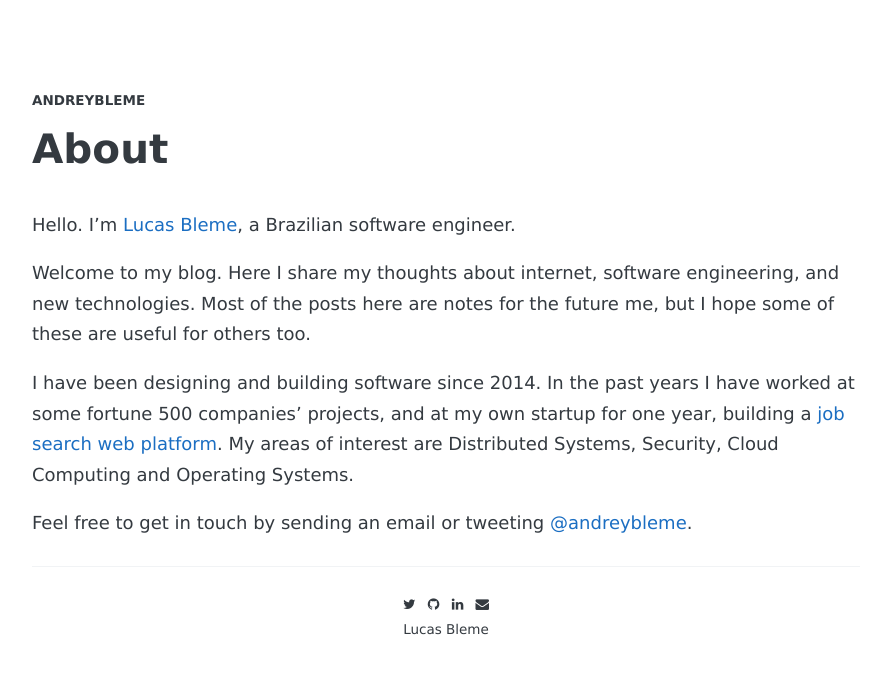
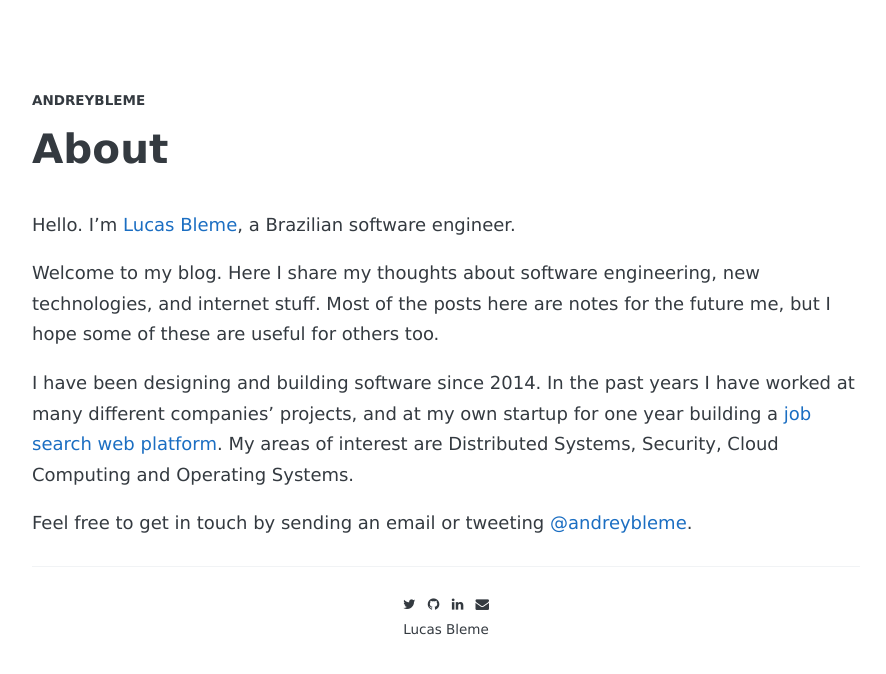
Before and after one commit to andreybleme/andreybleme.github.io, a Jekyll site: the page built from about.md, in a window 1280 px wide. Shown: the top 674 px of the page, without its empty margins (194-1080 px from the left). Built offline with Jekyll 4.4.1, drawn with Linux system fonts in a browser that asks for light colours; nearby versions of some CDN libraries; some web fonts are replaced.

Commit message:
Update about page

```diff
--- a/about.md
+++ b/about.md
@@ -1,12 +1,13 @@
 ---
 title: About
 permalink: /about/
+comments: true
 ---
 
 Hello. I'm [Lucas Bleme](https://www.linkedin.com/in/andreybleme/), a Brazilian software engineer.
 
-Welcome to my blog. Here I share my thoughts about internet, software engineering, and new technologies. Most of the posts here are notes for the future me, but I hope some of these are useful for others too.
+Welcome to my blog. Here I share my thoughts about software engineering, new technologies, and internet stuff. Most of the posts here are notes for the future me, but I hope some of these are useful for others too.
 
-I have been designing and building software since 2014. In the past years I have worked at some fortune 500 companies' projects, and at my own startup for one year, building a [job search web platform](https://vulpi.com.br/). My areas of interest are Distributed Systems, Security, Cloud Computing and Operating Systems.
+I have been designing and building software since 2014. In the past years I have worked at many different companies' projects, and at my own startup for one year building a [job search web platform](https://vulpi.com.br/). My areas of interest are Distributed Systems, Security, Cloud Computing and Operating Systems.
 
 Feel free to get in touch by sending an email or tweeting [@andreybleme](https://twitter.com/andreybleme).
```
